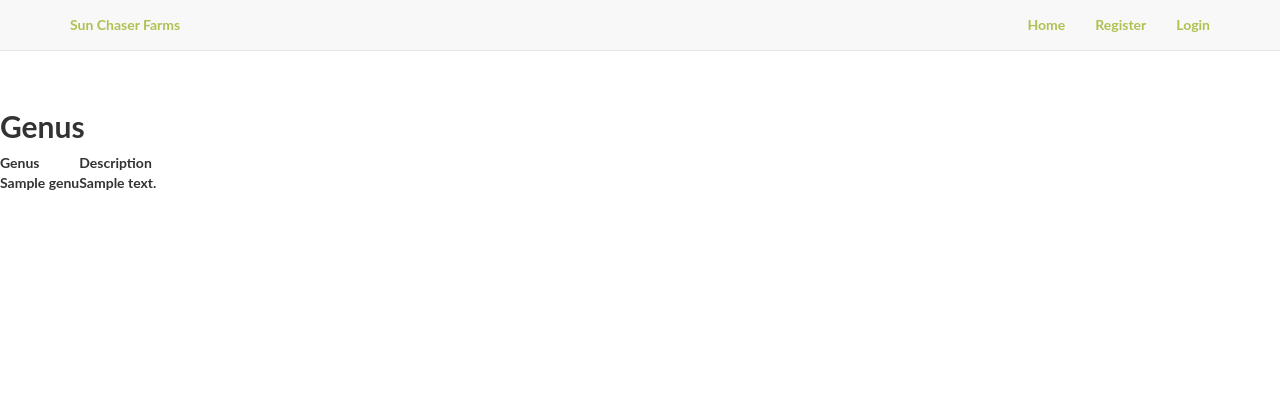
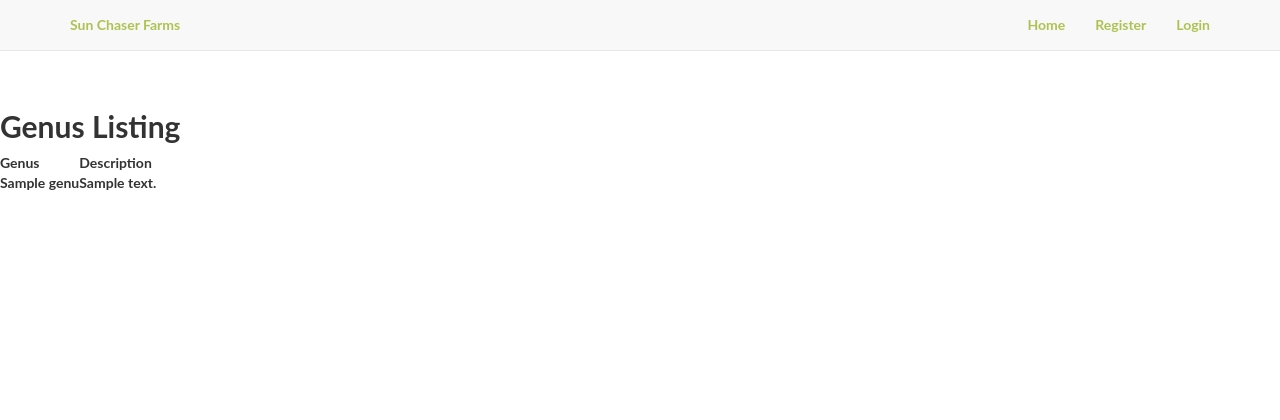
Before and after one commit to TomOwens321/bbb-db, a Flask app: page /genus in a window 1280 px wide. Shown: the top 420 px of the page. Run offline with Flask 2, Linux system fonts and the light colour scheme; tables that the repository leaves empty hold one stand-in row (values such as "Sample post"); some libraries are stand-ins or nearby versions.

Commit message:
Change page header

```diff
--- a/bbb/templates/genus/genus.html
+++ b/bbb/templates/genus/genus.html
@@ -1,7 +1,7 @@
 {% extends "base.html" %}
 {% block title %}Genus{% endblock %}
 {% block body %}
-<h2>Genus</h2>
+<h2>Genus Listing</h2>
   <table>
       <tr>
           <th>Genus</th>
```
